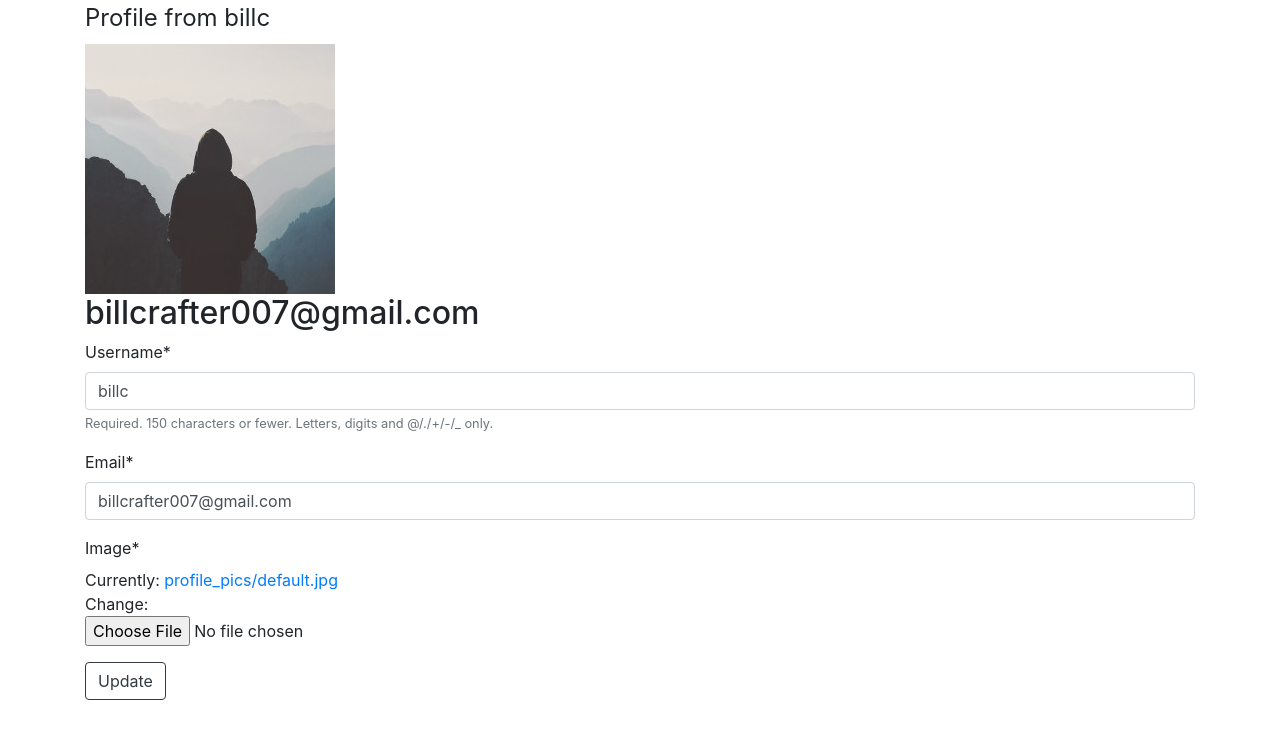
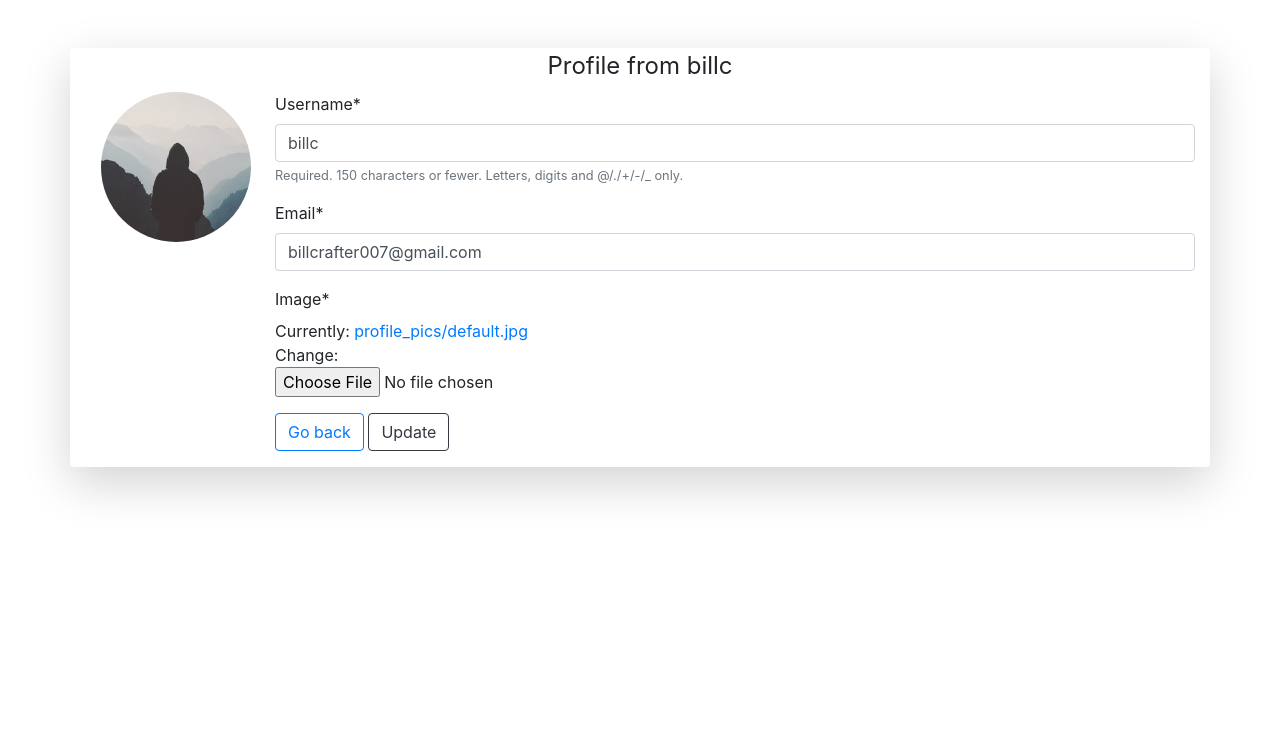
Before and after one commit to sklGermane1/Django-BlogPost, a Django app: page /profile/ in a window 1280 px wide. Shown: the part 56-800 px from the top of the page. Run offline with Django 3.2, Linux system fonts and the light colour scheme; a user stored in the database is signed in; data comes from the database, SQL or seed files in the repository; both versions use the stored data as it was after the commit; some libraries are stand-ins or nearby versions.

Commit message:
styled Profile page

```diff
--- a/mysite/users/templates/users/profile.html
+++ b/mysite/users/templates/users/profile.html
@@ -1,21 +1,34 @@
 {% extends "posts/base.html" %}
 {% load crispy_forms_tags %}
 {% block content %}
-<div class="container">
+
+<div class="container shadow-lg bg-white rounded mt-5 mb-5">
     <fieldset>
-        <img src="{{ user.profile.image.url }}" alt="Profile Picture">
-        <legend>Profile from {{ user.username }}</legend>
-        <h2>{{ user.email }}</h2>
-        <form action="" method="POST" enctype="multipart/form-data">
+    <legend class="text-center mt-3">Profile from {{ user.username }}</legend>
+    <div class="row">
+
+        <div class="col-2">
+
+       <img class="ml-3 img-fluid" src="{{ user.profile.image.url }}" style="border-radius: 50%;width:150px;" alt="Profile Picture">
+       </div>
+    <div class="col">
+    <div>
+
+        <form action=""    method="POST" enctype="multipart/form-data">
             {% csrf_token %}
             <div class="form-group">
                 {{ u_form|crispy }}
                 {{ p_form|crispy }}
+
             </div>
-            <div>
-                <button class="btn btn-outline-dark">Update</button>
+            <div class="mb-3">
+                <a href="{% url 'posts-home' %}" class="btn btn-outline-primary">Go back</a>
+                <button class="btn btn-outline-dark ">Update</button>
             </div>
         </form>
+        </div>
+        </div>
+        </div>
     </fieldset>
 </div>
 {% endblock %}
```
Also changed, not shown: mysite/db.sqlite3.
